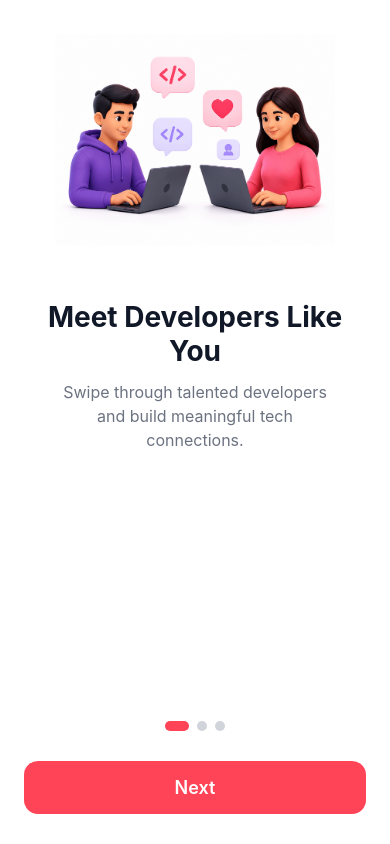
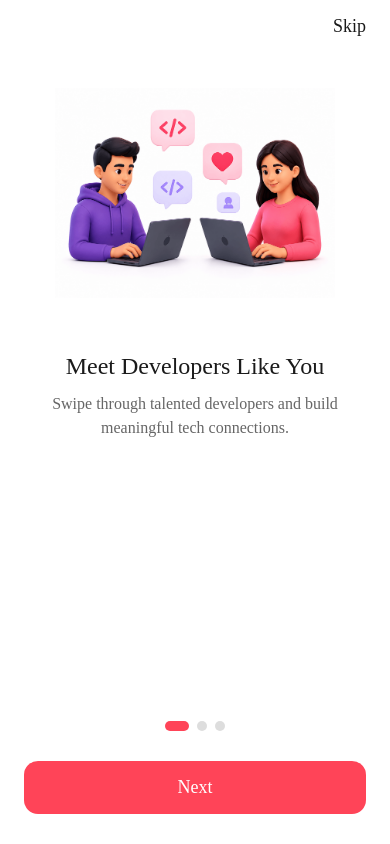
Before and after one commit to thesunnymallick/devTinderApp, a React Native app: screen /Login in a window 390 px wide. Built offline with nearby package versions, Linux system fonts and the light colour scheme.

Commit message:
login screen added

```diff
--- a/package.json
+++ b/package.json
@@ -20,6 +20,7 @@
     "react-native-safe-area-context": "^5.8.0",
     "react-native-screens": "^4.26.0",
     "react-native-svg": "^15.15.5"
+
   },
   "devDependencies": {
     "@babel/core": "^7.25.2",
--- a/src/navigation/AuthNavigator.tsx
+++ b/src/navigation/AuthNavigator.tsx
@@ -6,7 +6,7 @@ const Stack=createNativeStackNavigator()
 const AuthNavigator = () => {
   return (
      <Stack.Navigator screenOptions={{headerShown:false}}>
-        <Stack.Screen name='login' component={LoginScreen}/>
+        <Stack.Screen name='Login' component={LoginScreen}/>
      </Stack.Navigator>
   )
 }
--- a/src/screens/auth/LoginScreen.tsx
+++ b/src/screens/auth/LoginScreen.tsx
@@ -1,12 +1,276 @@
-import { View, Text } from 'react-native'
-import React from 'react'
+import React, { useState } from 'react';
+import {
+  View,
+  Text,
+  TextInput,
+  TouchableOpacity,
+  StyleSheet,
+} from 'react-native';
+import Colors from '../../theme/colors';
+import Fonts from '../../theme/fonts';
+import { SafeAreaView } from 'react-native-safe-area-context';
+import {
+  ArrowLeft,
+  Eye,
+  EyeOff,
+  // Chrome,
+  // Github,
+} from 'lucide-react-native';
+import { useNavigation } from '@react-navigation/native';
+const LoginScreen = () => {
+  const navigation=useNavigation<any>()
+  const [email, setEmail] = useState('');
+  const [password, setPassword] = useState('');
+  const [secureText, setSecureText] = useState(true);
 
-const LoginScreen = () => {
+
+
+
+
   return (
-    <View>
-      <Text>LoginScreen</Text>
-    </View>
-  )
-}
+    <SafeAreaView style={styles.container}>
+      <TouchableOpacity onPress={()=>navigation.goBack()} style={styles.backButton}>
+        <ArrowLeft size={24} color={Colors.text} />
+      </TouchableOpacity>
 
-export default LoginScreen
+      <View style={styles.header}>
+        <Text style={styles.title}>Welcome Back! 👋</Text>
+        <Text style={styles.subtitle}>Login to continue your journey</Text>
+      </View>
+
+      <View style={styles.inputContainer}>
+        <Text style={styles.label}>Email</Text>
+
+        <TextInput
+          placeholder="you@example.com"
+          placeholderTextColor={Colors.textLight}
+          value={email}
+          onChangeText={setEmail}
+          style={styles.input}
+          keyboardType="email-address"
+        />
+      </View>
+
+      <View style={styles.inputContainer}>
+        <View style={styles.passwordHeader}>
+          <Text style={styles.label}>Password</Text>
+
+          <TouchableOpacity>
+            <Text style={styles.forgot}>Forgot?</Text>
+          </TouchableOpacity>
+        </View>
+
+        <View style={styles.passwordBox}>
+          <TextInput
+            style={styles.passwordInput}
+            placeholder="Enter your password"
+            placeholderTextColor={Colors.textLight}
+            secureTextEntry={secureText}
+            value={password}
+            onChangeText={setPassword}
+          />
+
+          <TouchableOpacity onPress={() => setSecureText(!secureText)}>
+            {secureText ? (
+              <Eye size={22} color={Colors.textSecondary} />
+            ) : (
+              <EyeOff size={22} color={Colors.textSecondary} />
+            )}
+          </TouchableOpacity>
+        </View>
+      </View>
+
+      {/* Login Button */}
+      <TouchableOpacity style={styles.loginButton}>
+        <Text style={styles.loginText}>Login</Text>
+      </TouchableOpacity>
+
+      {/* Divider */}
+      <View style={styles.dividerContainer}>
+        <View style={styles.line} />
+        <Text style={styles.dividerText}>or continue with</Text>
+        <View style={styles.line} />
+      </View>
+
+      {/* Social Login */}
+      {/* <View style={styles.socialRow}>
+        <TouchableOpacity style={styles.socialButton}>
+          <FontAwesome name="google" size={26} color="#EA4335" />
+        </TouchableOpacity>
+
+        <TouchableOpacity style={styles.socialButton}>
+          <FontAwesome name="github" size={28} color="#000" />
+        </TouchableOpacity>
+
+        <TouchableOpacity style={styles.socialButton}>
+          <FontAwesome name="apple" size={30} color="#000" />
+        </TouchableOpacity>
+      </View> */}
+
+      {/* Bottom */}
+      <View style={styles.bottom}>
+        <Text style={styles.bottomText}>New here? </Text>
+
+        <TouchableOpacity>
+          <Text style={styles.signUp}>Sign up</Text>
+        </TouchableOpacity>
+      </View>
+    </SafeAreaView>
+  );
+};
+
+export default LoginScreen;
+
+const styles = StyleSheet.create({
+  container: {
+    flex: 1,
+    backgroundColor: Colors.white,
+    paddingHorizontal: 24,
+  },
+
+  backButton: {
+    marginTop: 10,
+    width: 40,
+  },
+
+  header: {
+    marginTop: 40,
+    marginBottom: 40,
+  },
+
+  title: {
+    fontSize: 34,
+    fontFamily: Fonts.bold,
+    color: Colors.text,
+    textAlign: 'center',
+  },
+
+  subtitle: {
+    marginTop: 10,
+    fontSize: 16,
+    fontFamily: Fonts.regular,
+    color: Colors.textSecondary,
+    textAlign: 'center',
+  },
+
+  inputContainer: {
+    marginBottom: 20,
+  },
+
+  label: {
+    fontSize: 15,
+    fontFamily: Fonts.medium,
+    color: Colors.text,
+    marginBottom: 10,
+  },
+
+  input: {
+    height: 56,
+    borderWidth: 1,
+    borderColor: Colors.border,
+    borderRadius: 14,
+    paddingHorizontal: 18,
+    fontFamily: Fonts.regular,
+    fontSize: 16,
+    color: Colors.text,
+  },
+
+  passwordHeader: {
+    flexDirection: 'row',
+    justifyContent: 'space-between',
+    marginBottom: 10,
+    alignItems: 'center',
+  },
+
+  forgot: {
+    color: Colors.primary,
+    fontFamily: Fonts.medium,
+    fontSize: 15,
+  },
+
+  passwordBox: {
+    flexDirection: 'row',
+    alignItems: 'center',
+    borderWidth: 1,
+    borderColor: Colors.border,
+    borderRadius: 14,
+    paddingHorizontal: 18,
+    height: 56,
+  },
+
+  passwordInput: {
+    flex: 1,
+    fontSize: 16,
+    fontFamily: Fonts.regular,
+    color: Colors.text,
+  },
+
+  loginButton: {
+    marginTop: 25,
+    backgroundColor: Colors.primary,
+    height: 56,
+    borderRadius: 14,
+    justifyContent: 'center',
+    alignItems: 'center',
+  },
+
+  loginText: {
+    color: Colors.white,
+    fontSize: 18,
+    fontFamily: Fonts.semiBold,
+  },
+
+  dividerContainer: {
+    flexDirection: 'row',
+    alignItems: 'center',
+    marginVertical: 35,
+  },
+
+  line: {
+    flex: 1,
+    height: 1,
+    backgroundColor: Colors.border,
+  },
+
+  dividerText: {
+    marginHorizontal: 12,
+    color: Colors.textSecondary,
+    fontFamily: Fonts.regular,
+    fontSize: 14,
+  },
+
+  socialRow: {
+    flexDirection: 'row',
+    justifyContent: 'space-between',
+  },
+
+  socialButton: {
+    width: 95,
+    height: 60,
+    borderWidth: 1,
+    borderColor: Colors.border,
+    borderRadius: 14,
+    justifyContent: 'center',
+    alignItems: 'center',
+  },
+
+  bottom: {
+    marginTop: 'auto',
+    marginBottom: 30,
+    flexDirection: 'row',
+    justifyContent: 'center',
+    alignItems: 'center',
+  },
+
+  bottomText: {
+    color: Colors.textSecondary,
+    fontFamily: Fonts.regular,
+    fontSize: 16,
+  },
+
+  signUp: {
+    color: Colors.primary,
+    fontFamily: Fonts.semiBold,
+    fontSize: 16,
+  },
+});
--- a/src/screens/onbording/OnbordingScreen.tsx
+++ b/src/screens/onbording/OnbordingScreen.tsx
@@ -1,4 +1,4 @@
-import React, {useRef, useState} from 'react';
+import React, {useEffect, useRef, useState} from 'react';
 import {
   View,
   Text,
@@ -11,6 +11,10 @@ import {
   NativeSyntheticEvent,
 } from 'react-native';
 import onboarding1 from "../../assets/images/onboarding1.png"
+import Fonts from '../../theme/fonts';
+import Colors from '../../theme/colors';
+import { SafeAreaView } from 'react-native-safe-area-context';
+import { useNavigation } from '@react-navigation/native';
 export const onboardingData = [
   {
     id: '1',
@@ -37,7 +41,8 @@ export const onboardingData = [
 
 const {width} = Dimensions.get('window');
 
-const OnboardingScreen = ({navigation}: any) => {
+const OnboardingScreen = () => {
+  const navigation=useNavigation<any>()
   const flatListRef = useRef<FlatList>(null);
 
   const [currentIndex, setCurrentIndex] = useState(0);
@@ -58,12 +63,42 @@ const OnboardingScreen = ({navigation}: any) => {
         index: currentIndex + 1,
       });
     } else {
-      navigation.replace('Login');
+      navigation.navigate("Auth");
     }
   };
 
+  const handleSkip=()=>{
+    navigation.navigate("Auth")
+  }
+
+  useEffect(() => {
+    const interval = setInterval(() => {
+      if (currentIndex < onboardingData.length - 1) {
+        flatListRef.current?.scrollToIndex({
+          index: currentIndex + 1,
+          animated: true,
+        });
+      } else {
+        flatListRef.current?.scrollToIndex({
+          index: 0,
+          animated: true,
+        });
+      }
+    }, 3000);
+
+    return () => clearInterval(interval);
+  }, [currentIndex]);
+
   return (
-    <View style={styles.container}>
+    <SafeAreaView style={styles.container}>
+      <View>
+         <TouchableOpacity
+          onPress={handleSkip}
+          style={styles.skipConatiner}
+         >
+          <Text style={styles.skipText}>Skip</Text>
+         </TouchableOpacity>
+      </View>
       <FlatList
         ref={flatListRef}
         data={onboardingData}
@@ -87,7 +122,6 @@ const OnboardingScreen = ({navigation}: any) => {
         )}
       />
 
-      {/* Pagination */}
 
       <View style={styles.pagination}>
         {onboardingData.map((_, index) => (
@@ -112,7 +146,7 @@ const OnboardingScreen = ({navigation}: any) => {
             : 'Next'}
         </Text>
       </TouchableOpacity>
-    </View>
+    </SafeAreaView>
   );
 };
 
@@ -121,14 +155,15 @@ export default OnboardingScreen;
 const styles = StyleSheet.create({
   container: {
     flex: 1,
-    backgroundColor: '#fff',
+    backgroundColor: Colors.background,
+    // paddingHorizontal:24,
   },
 
   page: {
     width,
     alignItems: 'center',
     justifyContent: 'center',
-    paddingHorizontal: 30,
+    paddingHorizontal:24,
   },
 
   image: {
@@ -138,20 +173,21 @@ const styles = StyleSheet.create({
   },
 
   title: {
-    fontSize: 28,
-    fontWeight: '700',
+    fontSize: 24,
+    fontFamily: Fonts.semiBold,
     textAlign: 'center',
     marginTop: 20,
-    color: '#111827',
+    color: Colors.text,
   },
 
   description: {
     fontSize: 16,
-    color: '#6B7280',
+    fontFamily: Fonts.regular,
+    color: Colors.textSecondary,
     textAlign: 'center',
     lineHeight: 24,
     marginTop: 12,
-    paddingHorizontal: 20,
+    paddingHorizontal: 10,
   },
 
   pagination: {
@@ -164,17 +200,17 @@ const styles = StyleSheet.create({
     width: 10,
     height: 10,
     borderRadius: 5,
-    backgroundColor: '#D1D5DB',
+    backgroundColor: Colors.grey300,
     marginHorizontal: 4,
   },
 
   activeDot: {
     width: 24,
-    backgroundColor: '#FF4458',
+    backgroundColor: Colors.primary,
   },
 
   button: {
-    backgroundColor: '#FF4458',
+    backgroundColor: Colors.primary,
     marginHorizontal: 24,
     marginVertical: 30,
     paddingVertical: 16,
@@ -183,8 +219,19 @@ const styles = StyleSheet.create({
   },
 
   buttonText: {
-    color: '#fff',
-    fontWeight: '600',
+    color: Colors.white,
     fontSize: 18,
+    fontFamily: Fonts.semiBold,
   },
+  skipConatiner:{
+    alignItems:"flex-end",
+    paddingHorizontal:24,
+  },
+   skipText:{
+     color:Colors.text,
+     fontSize:18,
+     marginVertical:16,
+     fontFamily:Fonts.medium
+   }
+
 });
```
Also changed, not shown: 1 other file (tests, documents, lock files or other folders).
